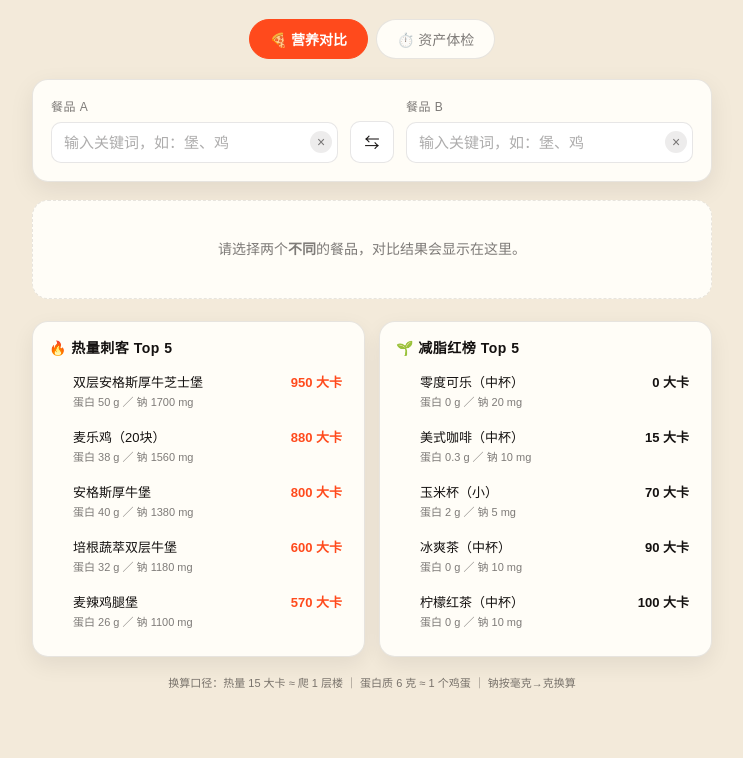
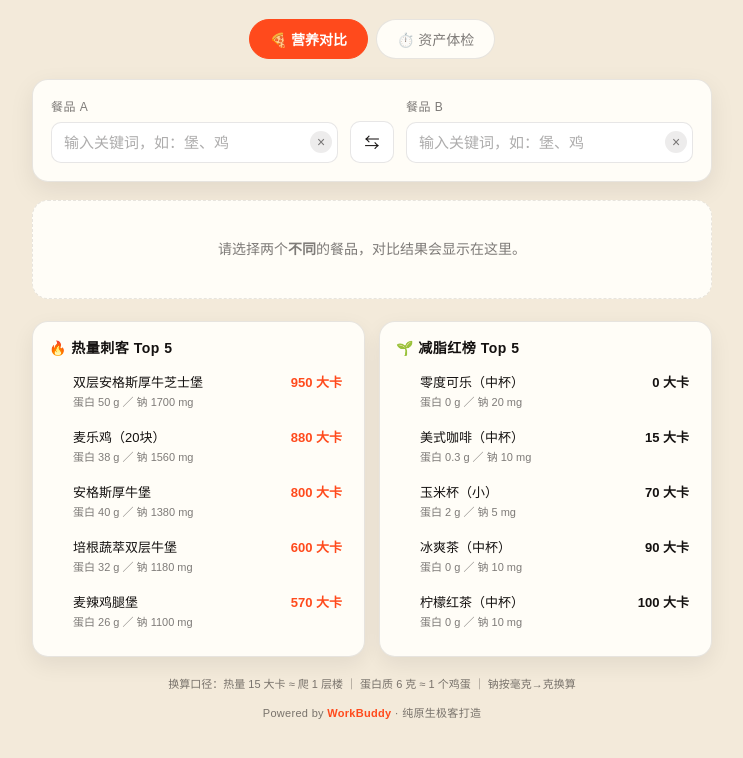
Before and after one commit to skykuz/mcd-fact-card, a plain HTML site: page index.html in a window 1280 px wide. Shown: the part 100-858 px from the top of the page, without its empty margins (268-1011 px from the left). Drawn offline with Linux system fonts and the light colour scheme.

Commit message:
chore: optimize for WorkBuddy 1024 submission

```diff
--- a/index.html
+++ b/index.html
@@ -300,7 +300,9 @@
   @keyframes pop{from{opacity:0;transform:translateY(6px) scale(.96);}to{opacity:1;transform:none;}}
   @keyframes fadeUp{from{opacity:0;transform:translateY(10px);}to{opacity:1;transform:none;}}
 
-  footer{margin-top:18px;font-size:11px;color:var(--muted);text-align:center;}
+  footer{margin-top:18px;font-size:11px;color:var(--muted);text-align:center;line-height:1.8;}
+  footer .powered{margin-top:10px;letter-spacing:.3px;}
+  footer .powered .wb{color:var(--accent);font-weight:700;}
 
   @media (max-width:680px){
     .rank-wrap{grid-template-columns:1fr;}
@@ -422,7 +424,10 @@
     </div>
   </section>
 
-  <footer>换算口径：热量 15 大卡 ≈ 爬 1 层楼 ｜ 蛋白质 6 克 ≈ 1 个鸡蛋 ｜ 钠按毫克→克换算</footer>
+  <footer>
+    换算口径：热量 15 大卡 ≈ 爬 1 层楼 ｜ 蛋白质 6 克 ≈ 1 个鸡蛋 ｜ 钠按毫克→克换算
+    <div class="powered">Powered by <span class="wb">WorkBuddy</span> · 纯原生极客打造</div>
+  </footer>
 
 </div>
 
```
Also changed, not shown: 2 other files.
